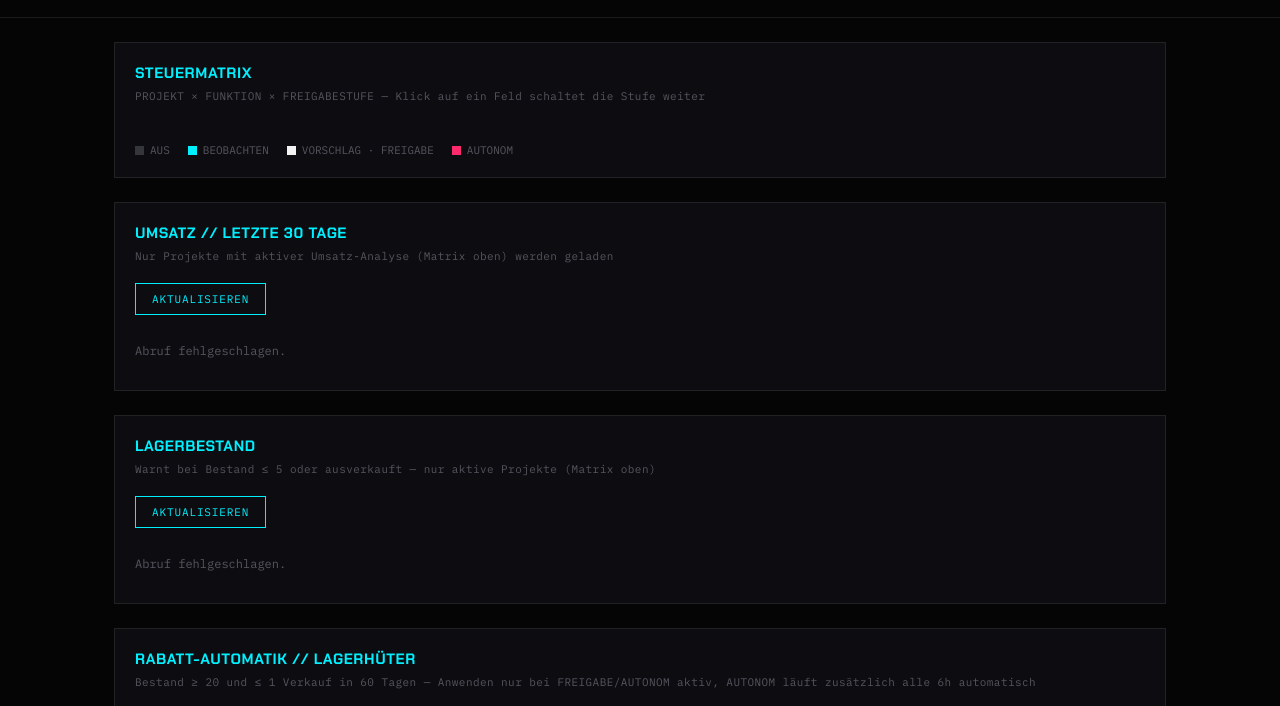
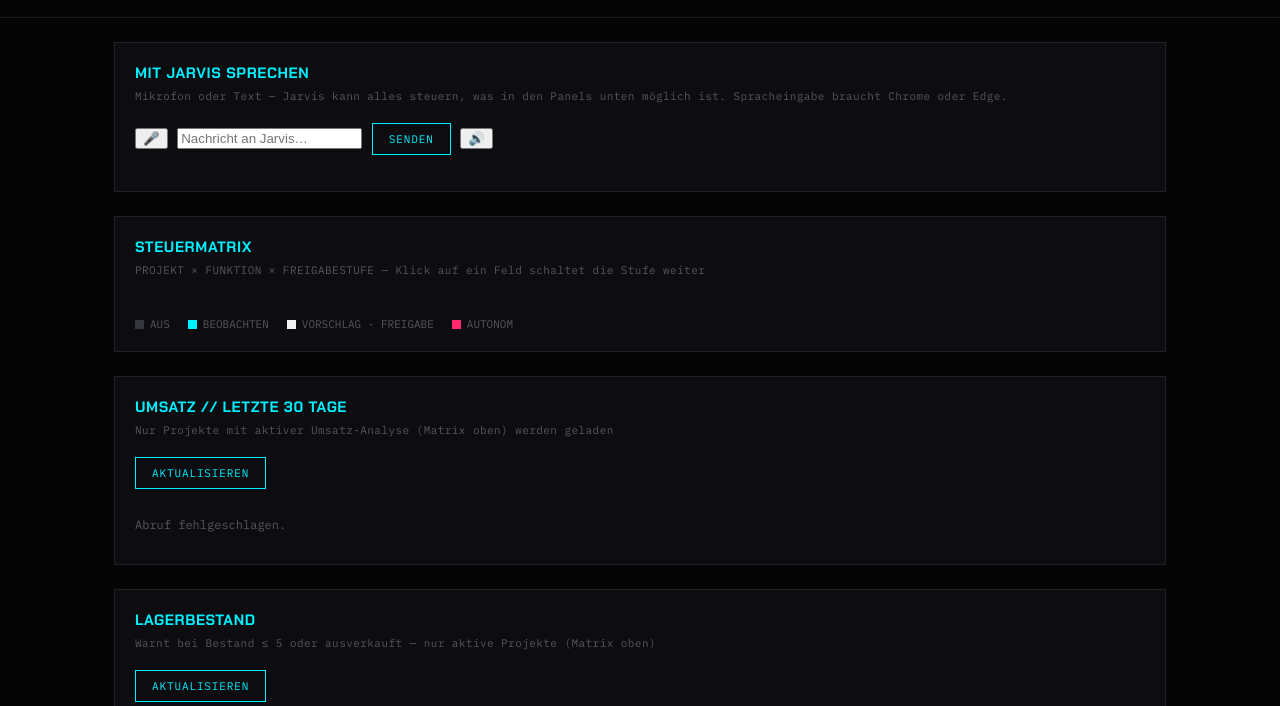
Before and after one commit to MagnaTradeAI/Jarvis, a website: page public/index.html in a window 1280 px wide. Shown: the part 71-777 px from the top of the page. Drawn offline with Linux system fonts and the light colour scheme; no server answers.

Commit message:
Add chat interface elements to index.html

```diff
--- a/public/index.html
+++ b/public/index.html
@@ -32,6 +32,22 @@
 </header>
 
 <main>
+  <section class="panel">
+    <div class="panel-head">
+      <h2>MIT JARVIS SPRECHEN</h2>
+      <p class="hint">Mikrofon oder Text — Jarvis kann alles steuern, was in den Panels unten möglich ist. Spracheingabe braucht Chrome oder Edge.</p>
+    </div>
+
+    <div id="chat-log" class="chat-log"></div>
+
+    <div class="chat-controls">
+      <button class="mic-btn" id="mic-btn" type="button" title="Sprechen">🎤</button>
+      <input id="chat-input" type="text" placeholder="Nachricht an Jarvis…">
+      <button class="refresh-btn" id="chat-send" type="button">SENDEN</button>
+      <button class="mic-btn" id="tts-toggle" type="button" title="Antworten vorlesen">🔊</button>
+    </div>
+  </section>
+
   <section class="panel">
     <div class="panel-head">
       <h2>STEUERMATRIX</h2>
```
